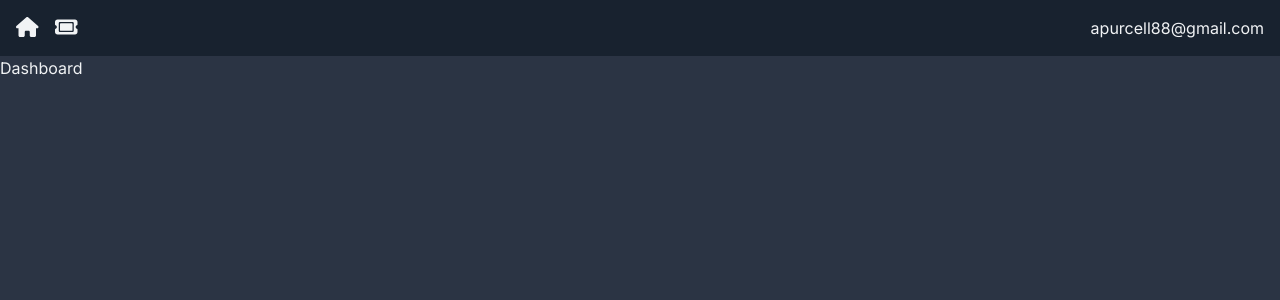
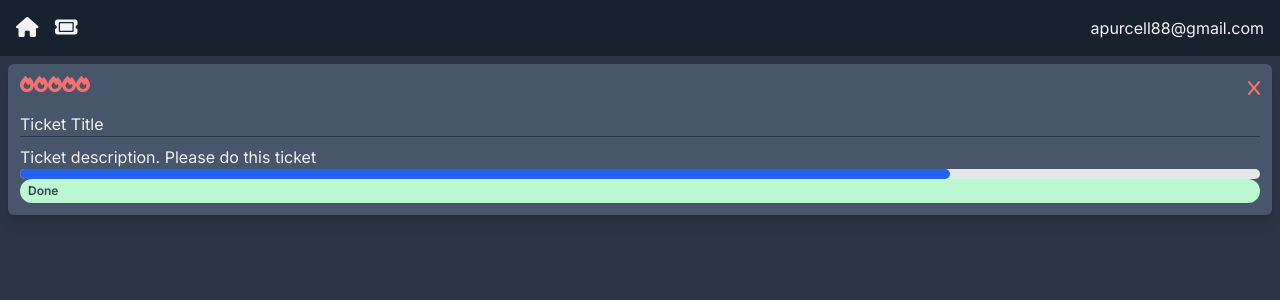
Before and after one commit to Apurcell88/tickets, a Next.js app: page / in a window 1280 px wide. Shown: the top 300 px of the page. Built offline with nearby package versions, Linux system fonts and the light colour scheme.

Commit message:
Added components and some styling.

```diff
--- /dev/null
+++ b/app/(components)/DeleteBlock.jsx
@@ -0,0 +1,13 @@
+import { faX } from "@fortawesome/free-solid-svg-icons";
+import { FontAwesomeIcon } from "@fortawesome/react-fontawesome";
+
+const DeleteBlock = () => {
+  return (
+    <FontAwesomeIcon
+      icon={faX}
+      className="text-red-400 hover:cursor-pointer hover:text-red-200"
+    />
+  );
+};
+
+export default DeleteBlock;
--- /dev/null
+++ b/app/(components)/PriorityDisplay.jsx
@@ -0,0 +1,16 @@
+import { faFire } from "@fortawesome/free-solid-svg-icons";
+import { FontAwesomeIcon } from "@fortawesome/react-fontawesome";
+
+const PriorityDisplay = () => {
+  return (
+    <div className="flex justify-start align-baseline">
+      <FontAwesomeIcon icon={faFire} className="text-red-400" />
+      <FontAwesomeIcon icon={faFire} className="text-red-400" />
+      <FontAwesomeIcon icon={faFire} className="text-red-400" />
+      <FontAwesomeIcon icon={faFire} className="text-red-400" />
+      <FontAwesomeIcon icon={faFire} className="text-red-400" />
+    </div>
+  );
+};
+
+export default PriorityDisplay;
--- /dev/null
+++ b/app/(components)/ProgressDisplay.jsx
@@ -0,0 +1,12 @@
+const ProgressDisplay = () => {
+  return (
+    <div className="w-full bg-gray-200 rounded-full h-2.5">
+      <div
+        className="bg-blue-600 h-2.5 rounded-full"
+        style={{ width: "75%" }}
+      ></div>
+    </div>
+  );
+};
+
+export default ProgressDisplay;
--- /dev/null
+++ b/app/(components)/StatusDisplay.jsx
@@ -0,0 +1,11 @@
+import React from "react";
+
+const StatusDisplay = () => {
+  return (
+    <span className="inline-block rounded-full px-2 py-1 text-xs font-semibold text-gray-700 bg-green-200">
+      Done
+    </span>
+  );
+};
+
+export default StatusDisplay;
--- /dev/null
+++ b/app/(components)/TicketCard.jsx
@@ -0,0 +1,26 @@
+import DeleteBlock from "./DeleteBlock";
+import PriorityDisplay from "./PriorityDisplay";
+import ProgressDisplay from "./ProgressDisplay";
+import StatusDisplay from "./StatusDisplay";
+
+const TicketCard = () => {
+  return (
+    <div className="flex flex-col bg-card hover:bg-card-hover rounded-md shadow-lg p-3 m-2">
+      <div className="flex mb-3">
+        <PriorityDisplay />
+        <div className="ml-auto">
+          <DeleteBlock />
+        </div>
+      </div>
+      <h4>Ticket Title</h4>
+      <hr className="h-px border-0 bg-page mb-2" />
+      <p className="whitespace-pre-wrap">
+        Ticket description. Please do this ticket
+      </p>
+      <ProgressDisplay />
+      <StatusDisplay />
+    </div>
+  );
+};
+
+export default TicketCard;
--- a/app/page.jsx
+++ b/app/page.jsx
@@ -1,5 +1,11 @@
+import TicketCard from "./(components)/TicketCard";
+
 const Dashboard = () => {
-  return <div>Dashboard</div>;
+  return (
+    <div>
+      <TicketCard />
+    </div>
+  );
 };
 
 export default Dashboard;
```
